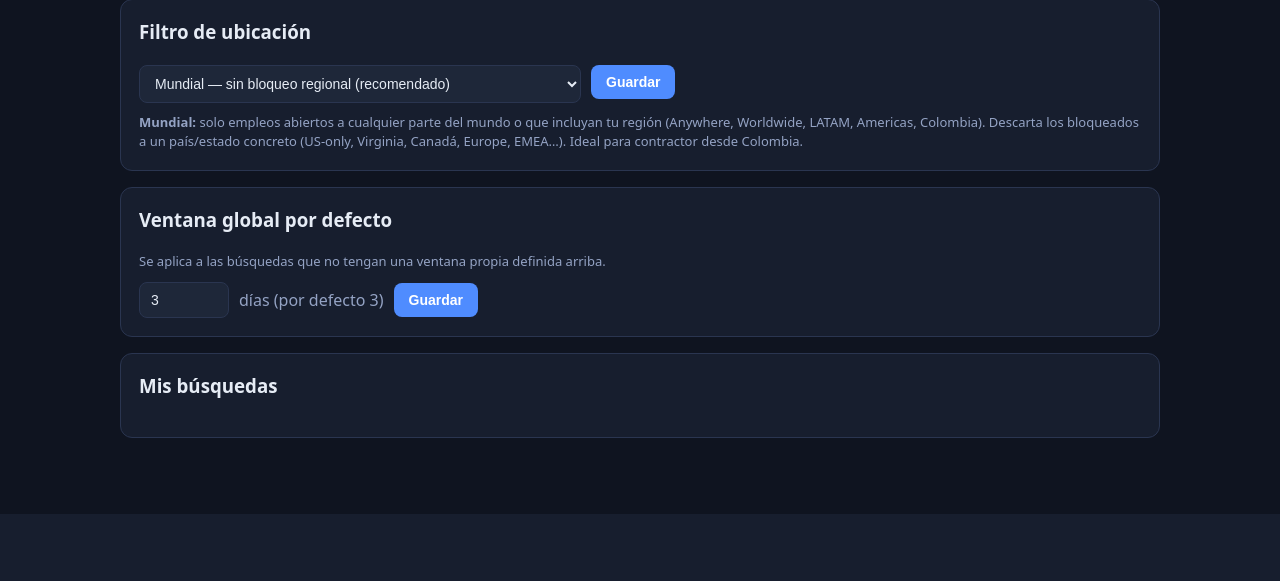
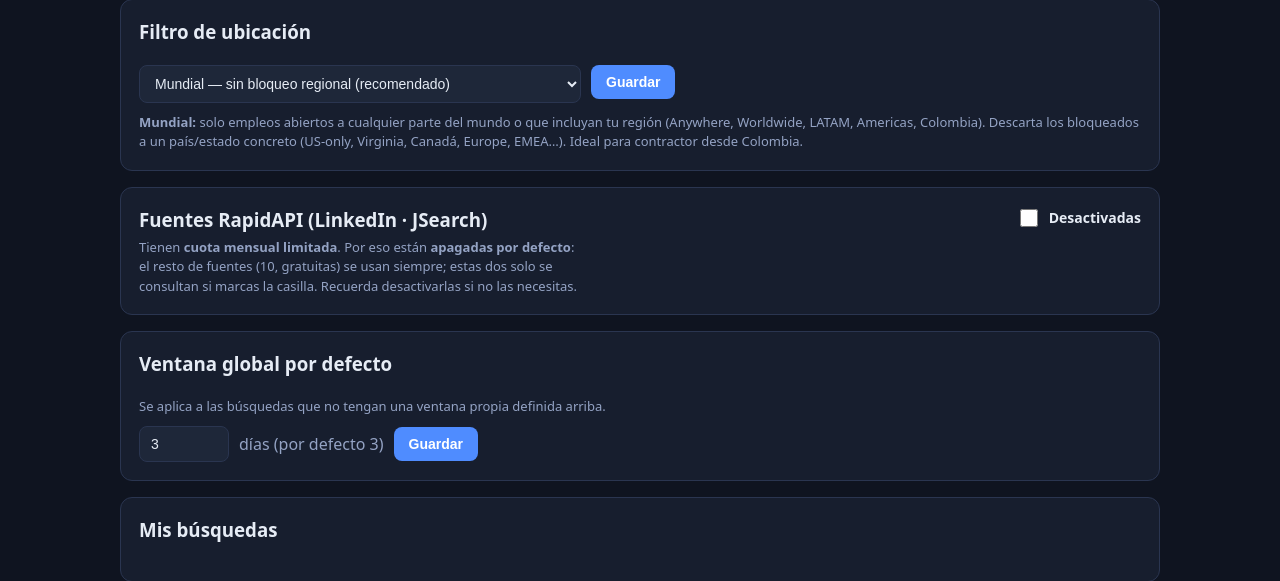
Before and after one commit to cflarios/JobHunter, a Flask app: page /searches in a window 1280 px wide. Shown: the part 356-937 px from the top of the page. Before the commit the page ends 870 px from the top, so only its background shows below. Run offline with Flask 3, Linux system fonts and the light colour scheme; data that the repository does not hold is empty.

Commit message:
Interruptor de fuentes RapidAPI (apagadas por defecto)
Las fuentes de RapidAPI tienen cuota limitada, así que no se usan salvo que el
usuario las active explícitamente.

- fetcher.py: RAPIDAPI_SOURCES (LinkedIn, JSearch); run_search(use_rapidapi) las
  salta si no está activo; run_all lee el setting use_rapidapi (default 0).
- app.py + searches.html: casilla booleana "Fuentes RapidAPI" en Búsquedas que
  fija el setting (auto-envía al marcar/desmarcar).
- Docs actualizadas.

Co-Authored-By: Claude Opus 4.8 <noreply@anthropic.com>

```diff
--- a/app.py
+++ b/app.py
@@ -173,6 +173,10 @@ def searches():
                 mode = "worldwide"
             set_setting(con, "location_mode", mode)
             flash("Filtro de ubicación actualizado.", "ok")
+        elif action == "set_rapidapi":
+            on = "1" if request.form.get("rapidapi") else "0"
+            set_setting(con, "use_rapidapi", on)
+            flash("Fuentes RapidAPI " + ("activadas." if on == "1" else "desactivadas."), "ok")
         con.commit()
         con.close()
         return redirect(url_for("searches"))
@@ -182,9 +186,10 @@ def searches():
         FROM searches s ORDER BY s.active DESC, s.id""").fetchall()
     max_age = get_setting(con, "max_age_days", "3")
     location_mode = get_setting(con, "location_mode", "worldwide")
+    use_rapidapi = get_setting(con, "use_rapidapi", "0") == "1"
     con.close()
     return render_template("searches.html", searches=rows, max_age=max_age,
-                           location_mode=location_mode)
+                           location_mode=location_mode, use_rapidapi=use_rapidapi)
 
 
 @app.route("/run", methods=["POST"])
--- a/fetcher.py
+++ b/fetcher.py
@@ -695,12 +695,16 @@ SOURCES = [fetch_remotive, fetch_remoteok, fetch_jobicy, fetch_himalayas,
            fetch_wwr, fetch_arbeitnow, fetch_themuse, fetch_workingnomads,
            fetch_landingjobs, fetch_getonbrd, fetch_linkedin, fetch_jsearch]
 
+# Fuentes vía RapidAPI (cuota limitada): solo se consultan si el usuario lo
+# activa (setting use_rapidapi=1). Por defecto están apagadas.
+RAPIDAPI_SOURCES = {fetch_linkedin, fetch_jsearch}
+
 
 # --------------------------------------------------------------------------- #
 # Orquestacion                                                                #
 # --------------------------------------------------------------------------- #
 def run_search(con, query, max_age_days=MAX_AGE_DAYS_DEFAULT,
-               title_keywords=None, location_mode="worldwide"):
+               title_keywords=None, location_mode="worldwide", use_rapidapi=False):
     """Ejecuta todas las fuentes para una query y guarda los empleos nuevos.
 
     Filtros aplicados por igual a todas las fuentes:
@@ -708,10 +712,14 @@ def run_search(con, query, max_age_days=MAX_AGE_DAYS_DEFAULT,
       2. Publicado dentro de max_age_days.
       3. La ubicacion debe pasar el filtro segun location_mode
          ('worldwide' | 'americas' | 'any').
+
+    Las fuentes de RapidAPI (cuota limitada) solo se consultan si use_rapidapi=True.
     """
     cutoff = _now_ts() - max_age_days * 86400
     raw = []
     for src in SOURCES:
+        if src in RAPIDAPI_SOURCES and not use_rapidapi:
+            continue
         raw.extend(src(query))
 
     seen_urls = set()
@@ -770,6 +778,7 @@ def run_all(query_override=None):
     con = get_db()
     max_age = int(get_setting(con, "max_age_days", MAX_AGE_DAYS_DEFAULT) or MAX_AGE_DAYS_DEFAULT)
     location_mode = get_setting(con, "location_mode", "worldwide")
+    use_rapidapi = get_setting(con, "use_rapidapi", "0") == "1"
     if query_override:
         rows = con.execute(
             "SELECT query,title_keywords,max_age_days FROM searches WHERE query=?",
@@ -792,7 +801,7 @@ def run_all(query_override=None):
     for r in rows:
         q, kws = r["query"], r["title_keywords"]
         age = r["max_age_days"] or max_age  # ventana propia o global por defecto
-        new, seen = run_search(con, q, age, kws, location_mode)
+        new, seen = run_search(con, q, age, kws, location_mode, use_rapidapi)
         print(f"  «{q}» (≤{age}d): {seen} coinciden, {new} nuevos")
         total_new += new
 
--- a/templates/searches.html
+++ b/templates/searches.html
@@ -36,6 +36,28 @@
   <p class="muted" style="margin:10px 0 0;font-size:13px">
     <b>Mundial:</b> solo empleos abiertos a cualquier parte del mundo o que incluyan tu región (Anywhere, Worldwide, LATAM, Americas, Colombia). Descarta los bloqueados a un país/estado concreto (US-only, Virginia, Canadá, Europe, EMEA…). Ideal para contractor desde Colombia.
   </p>
+</div>
+
+<div class="card" style="border-color:{{ 'var(--amber)' if use_rapidapi else 'var(--line)' }}">
+  <div class="row" style="justify-content:space-between;align-items:flex-start">
+    <div>
+      <h3 style="margin:0 0 4px">Fuentes RapidAPI (LinkedIn · JSearch)</h3>
+      <p class="muted" style="margin:0;font-size:13px;max-width:60ch">
+        Tienen <b>cuota mensual limitada</b>. Por eso están <b>apagadas por defecto</b>:
+        el resto de fuentes (10, gratuitas) se usan siempre; estas dos solo se consultan
+        si marcas la casilla. Recuerda desactivarlas si no las necesitas.
+      </p>
+    </div>
+    <form method="post" id="rapidapi-form">
+      <input type="hidden" name="action" value="set_rapidapi">
+      <label style="display:inline-flex;align-items:center;gap:8px;cursor:pointer;font-size:14px;font-weight:600">
+        <input type="checkbox" name="rapidapi" value="1" {{ 'checked' if use_rapidapi }}
+               onchange="document.getElementById('rapidapi-form').submit()"
+               style="width:18px;height:18px;accent-color:var(--amber);cursor:pointer">
+        {{ 'Activadas' if use_rapidapi else 'Desactivadas' }}
+      </label>
+    </form>
+  </div>
 </div>
 
 <div class="card">
```
Also changed, not shown: CONTEXT.md (+9 -2 lines), README.md.
